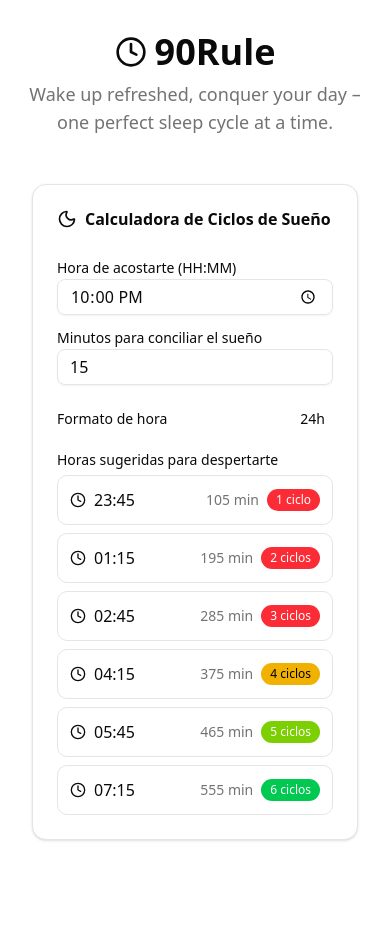
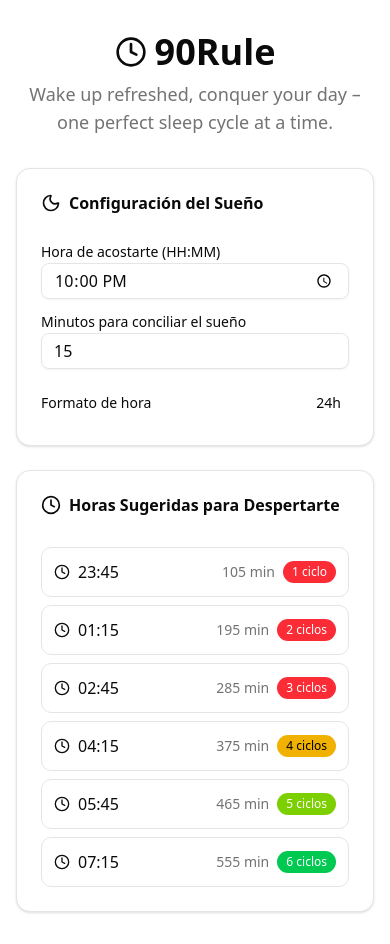
Before and after one commit to JuanLoaiza007/90rule, a Next.js app: page / in a window 390 px wide. Before the commit the page ends 888 px from the top, so only its background shows below. Built offline with nearby package versions, Linux system fonts and the light colour scheme.

Commit message:
feat: improve responsive

```diff
--- a/components/SleepCalculator.jsx
+++ b/components/SleepCalculator.jsx
@@ -62,12 +62,12 @@ export default function SleepCalculator() {
   }, [bedTime, latency]);
 
   return (
-    <div className="max-w-md mx-auto p-4">
+    <div className="max-w-4xl mx-auto grid grid-cols-1 md:grid-cols-2 gap-6">
       <Card>
         <CardHeader>
           <CardTitle className="flex items-center gap-2">
             <Moon className="w-5 h-5" />
-            Calculadora de Ciclos de Sueño
+            Configuración del Sueño
           </CardTitle>
         </CardHeader>
         <CardContent className="space-y-4">
@@ -105,10 +105,19 @@ export default function SleepCalculator() {
               {use12Hour ? "12h" : "24h"}
             </Toggle>
           </div>
+        </CardContent>
+      </Card>
 
-          {suggestions.length > 0 && (
+      {suggestions.length > 0 && (
+        <Card>
+          <CardHeader>
+            <CardTitle className="flex items-center gap-2">
+              <Clock className="w-5 h-5" />
+              Horas Sugeridas para Despertarte
+            </CardTitle>
+          </CardHeader>
+          <CardContent>
             <div className="space-y-2">
-              <Label>Horas sugeridas para despertarte</Label>
               {suggestions.map((suggestion, index) => (
                 <WakeUpSuggestion
                   key={index}
@@ -117,9 +126,9 @@ export default function SleepCalculator() {
                 />
               ))}
             </div>
-          )}
-        </CardContent>
-      </Card>
+          </CardContent>
+        </Card>
+      )}
     </div>
   );
 }
```
